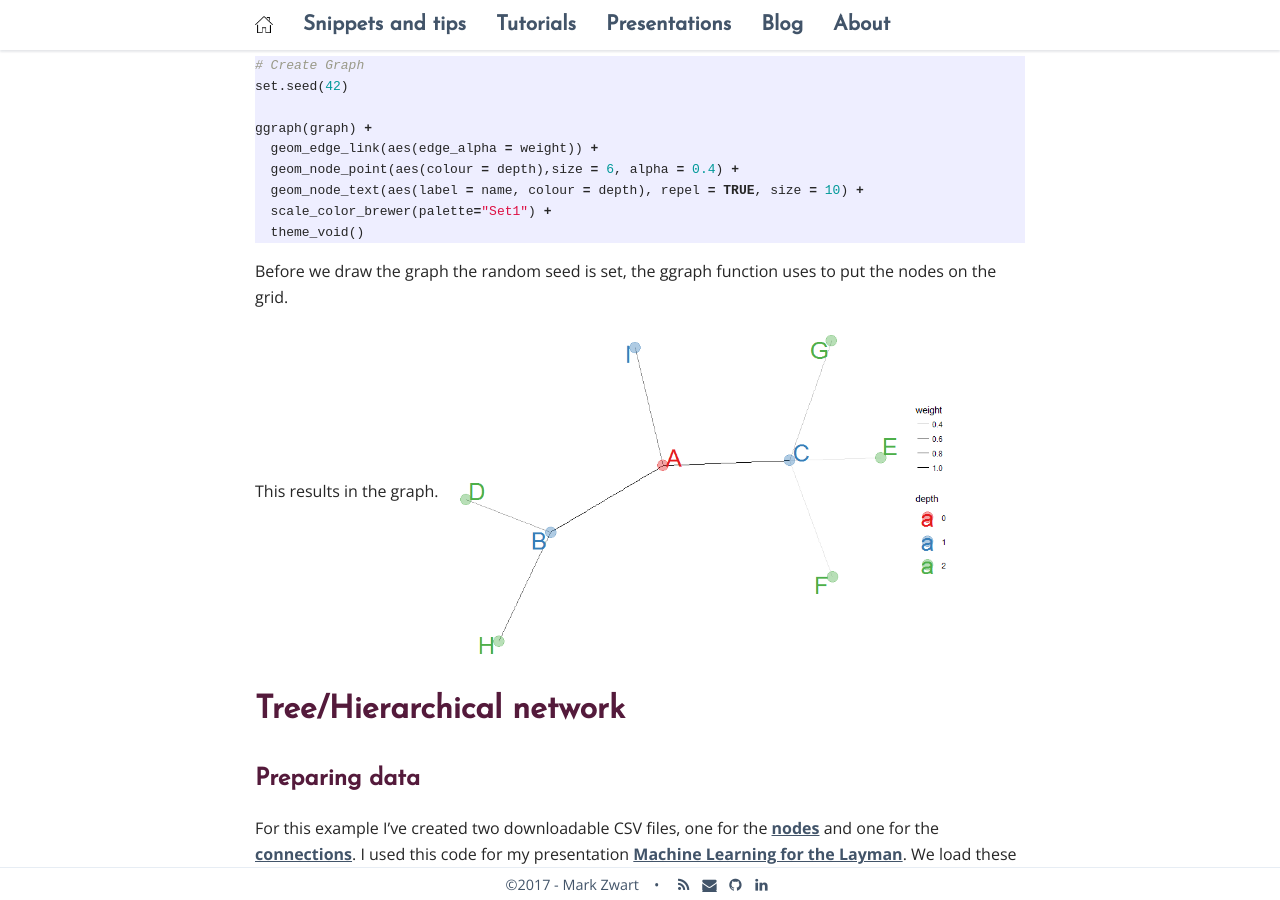
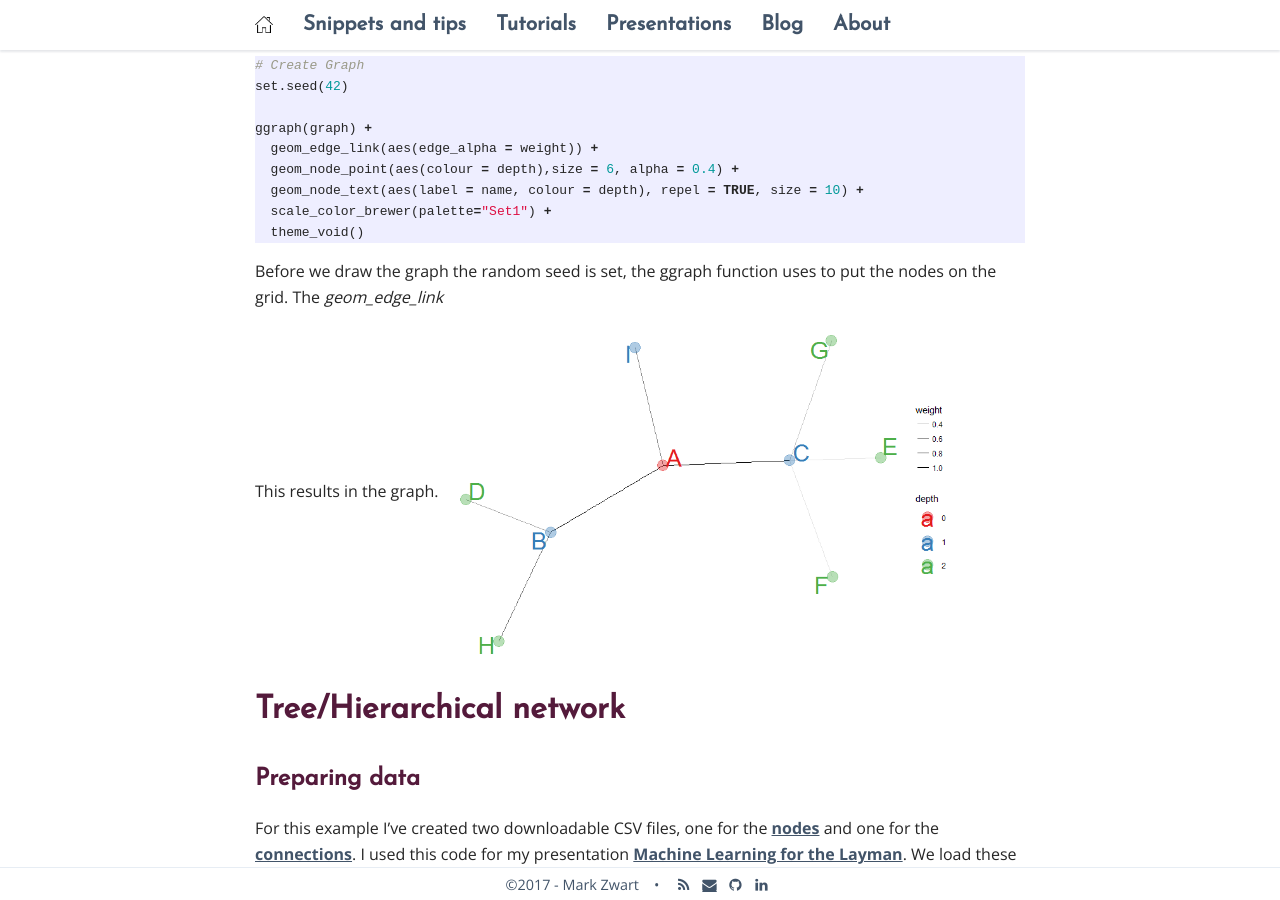
Before and after one commit to mark-me/mark-me.github.io, a Jekyll site: the page built from _pages/tutorials/network-graphs-with-ggraph/network-graphs-with-ggraph.md, in a window 1280 px wide and 900 px high, scrolled down 1323 px. Built offline with Jekyll 4.4.1, drawn with Linux system fonts in a browser that asks for light colours; nearby versions of some CDN libraries; comment, search, counter and statistics services are not loaded; some of the changed text lies outside the part shown.

Commit message:
Update network-graphs-with-ggraph.md

````diff
--- a/_pages/tutorials/network-graphs-with-ggraph/network-graphs-with-ggraph.md
+++ b/_pages/tutorials/network-graphs-with-ggraph/network-graphs-with-ggraph.md
@@ -51,7 +51,7 @@
   scale_color_brewer(palette="Set1") +
   theme_void()
 ```
-Before we draw the graph the random seed is set, the ggraph function uses to put the nodes on the grid.
+Before we draw the graph the random seed is set, the ggraph function uses to put the nodes on the grid. The _geom_edge_link_
 
 This results in the graph.
 <img src="/_pages/tutorials/network-graphs-with-ggraph.png" alt="" width="508" height="333" align="center"/>
@@ -83,3 +83,7 @@
   theme_void() +
   coord_flip()
 ```
+
+
+This resulting graph:
+<img src="/_pages/tutorials/network-graphs-with-ggraph/ggraph-hierarchical.png" alt="" width="800" height="565" align="center"/>
````
